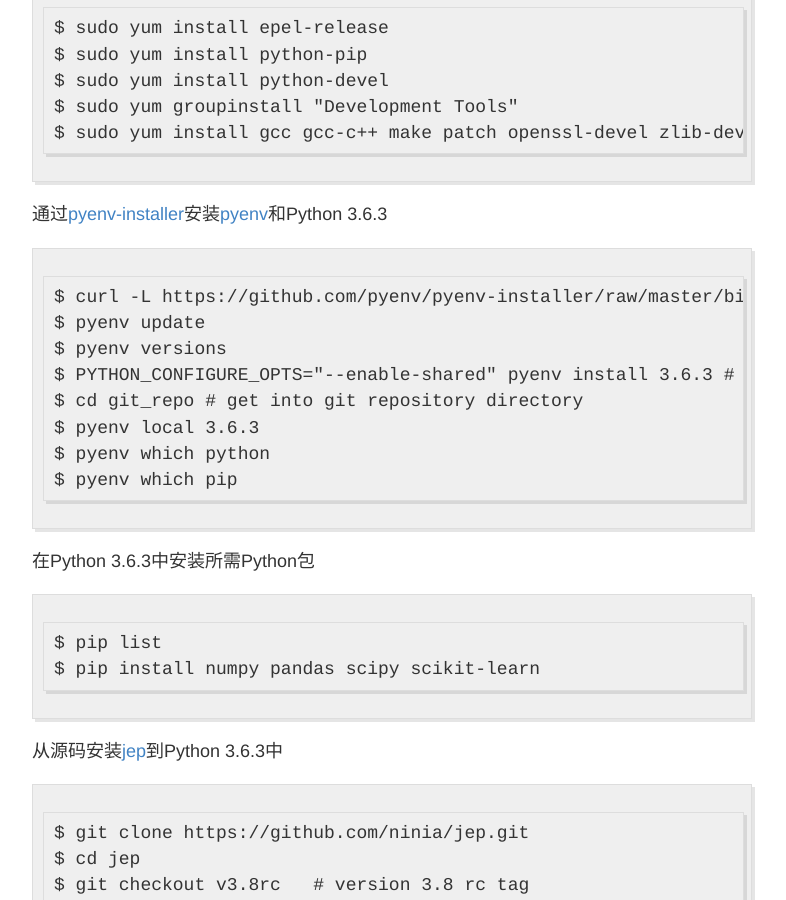
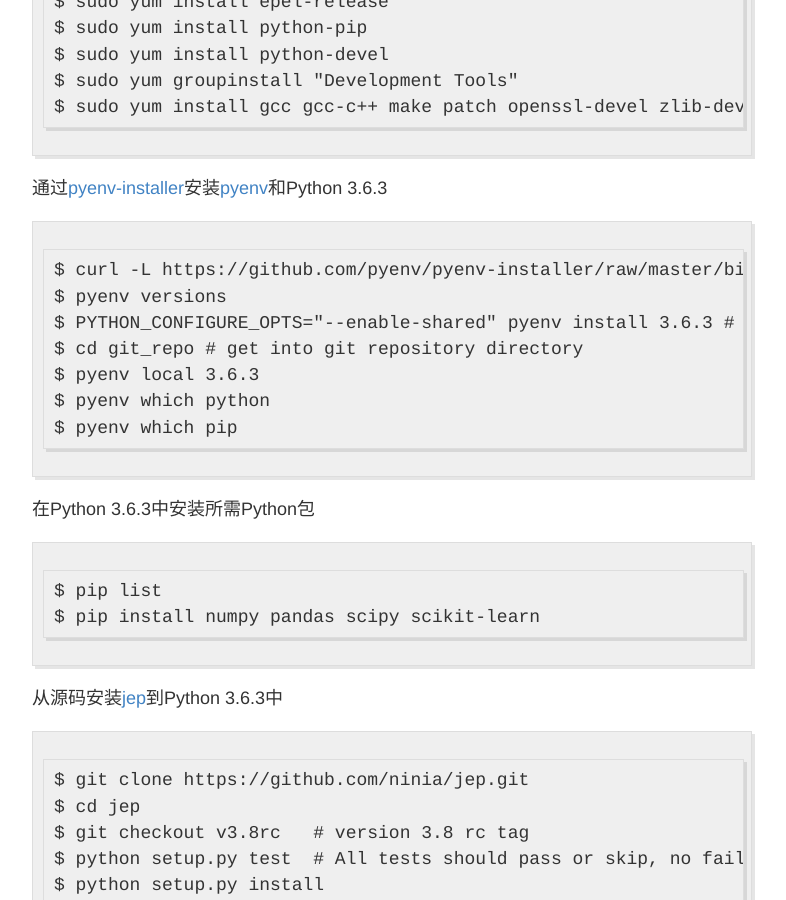
Before and after one commit to bean-zhang/bean-zhang.github.io, a Jekyll site: the page built from _posts/2018-06-29-Java-Embedded-Python.md, in a window 1280 px wide and 900 px high, scrolled down 5559 px. Shown: the whole window, without its empty margins (248-1034 px from the left). Built offline with Jekyll 4.4.1, drawn with Linux system fonts in a browser that asks for light colours; comment, search, counter and statistics services are not loaded; some of the changed text lies outside the part shown.

Commit message:
Update _posts/2018-06-29-Java-Embedded-Python.md

```diff
--- a/_posts/2018-06-29-Java-Embedded-Python.md
+++ b/_posts/2018-06-29-Java-Embedded-Python.md
@@ -121,7 +121,6 @@ JEP依赖的Java版本和Python版本
     $ brew update
     $ brew install pyenv
 
-    $ pyenv update
     $ pyenv versions
     $ pyenv install 3.6.3
     $ cd git_repo # get into git repository directory
@@ -175,7 +174,6 @@ JEP依赖的Java版本和Python版本
 通过[pyenv-installer](https://github.com/pyenv/pyenv-installer)安装[pyenv](https://github.com/pyenv/pyenv)和Python 3.6.3
 
     $ curl -L https://github.com/pyenv/pyenv-installer/raw/master/bin/pyenv-installer | bash
-    $ pyenv update
     $ pyenv versions
     $ PYTHON_CONFIGURE_OPTS="--enable-shared" pyenv install 3.6.3 # compile with -fPIC
     $ cd git_repo # get into git repository directory
```
